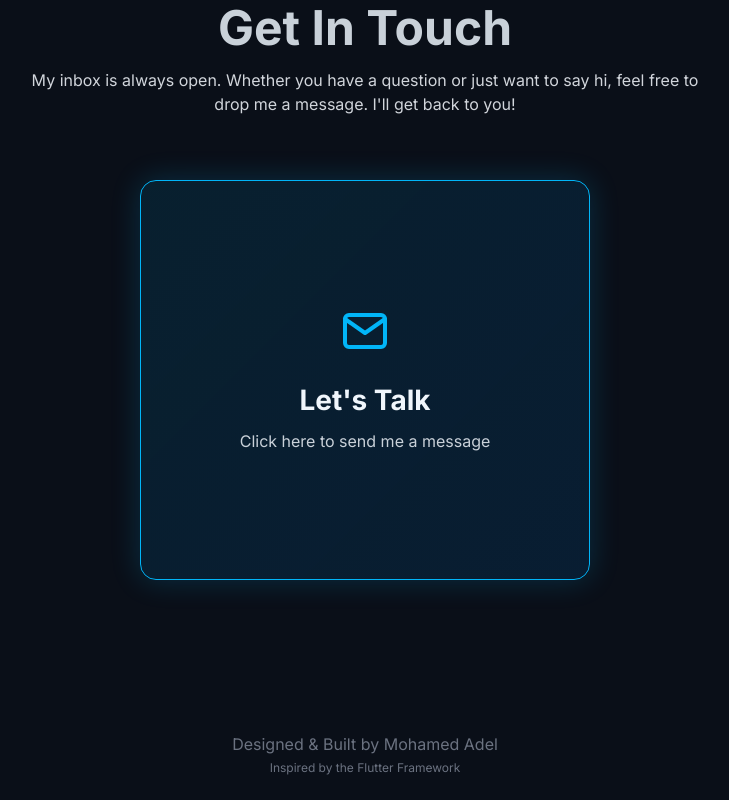
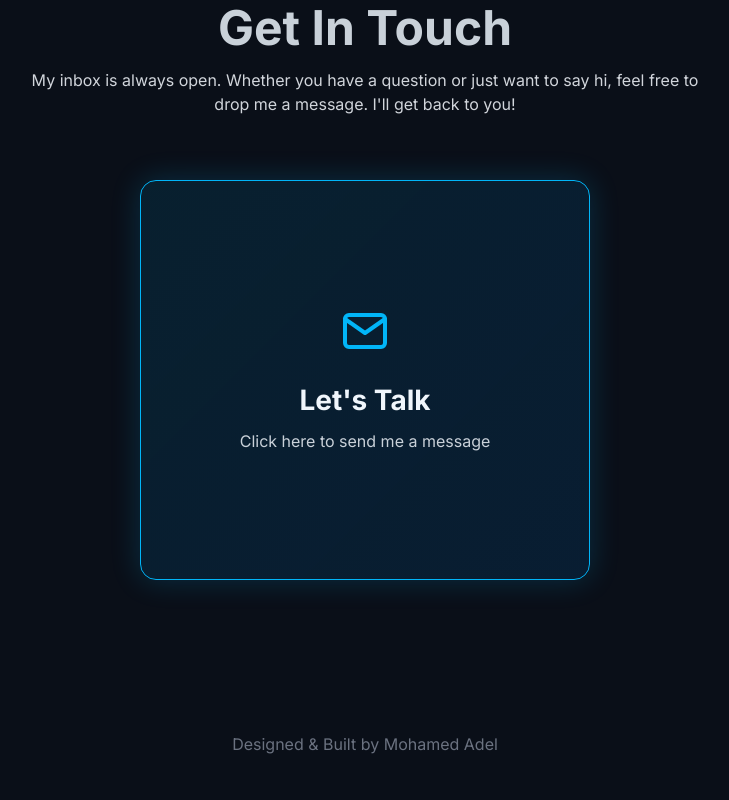
Before and after one commit to modola0100/-Portfolio, a plain HTML site: page index.html in a window 1280 px wide. Shown: the part 2911-3711 px from the top of the page, without its empty margins (275-1004 px from the left). Drawn offline with nearby package versions, Linux system fonts and the light colour scheme.

Commit message:
delete unknown thing

```diff
--- a/index.html
+++ b/index.html
@@ -176,7 +176,7 @@
 
     <footer class="py-6 text-center text-gray-500">
         <p>Designed & Built by Mohamed Adel</p>
-        <p class="text-xs mt-1">Inspired by the Flutter Framework</p>
+
     </footer>
 
     <button id="scrollToTopBtn" class="fixed bottom-8 right-8 w-12 h-12 bg-blue-600/80 backdrop-blur-sm text-white rounded-full hidden justify-center items-center shadow-lg hover:bg-blue-500 transition-all duration-300 translate-y-20">
```
